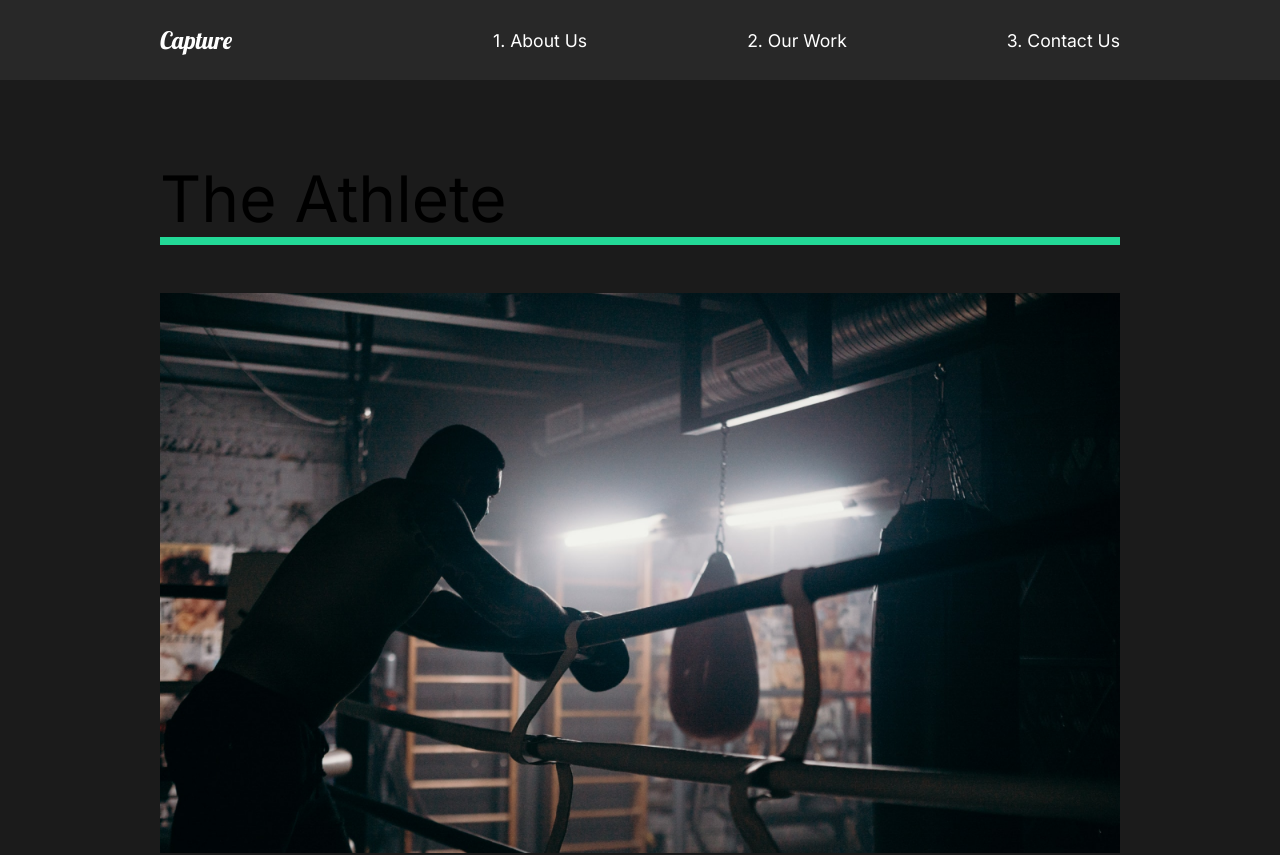
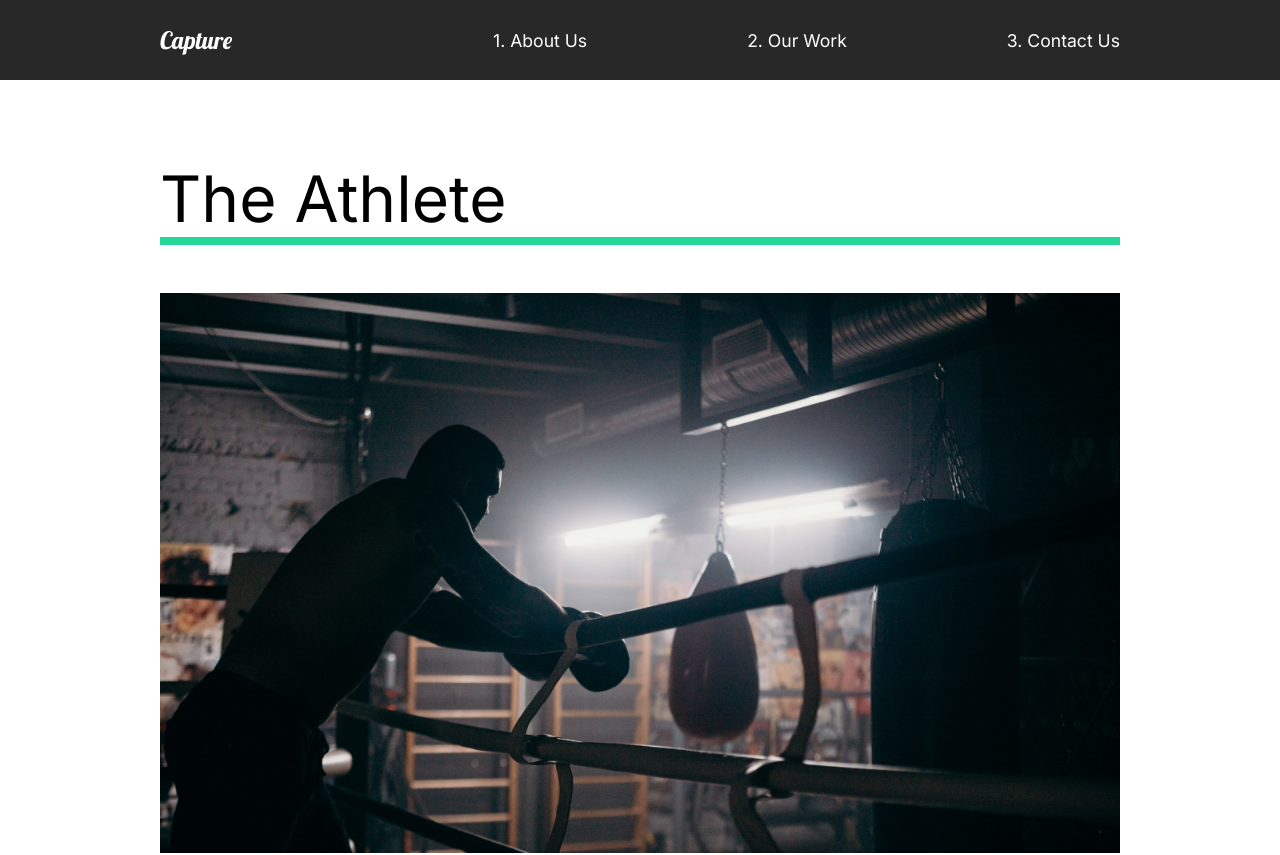
Before and after one commit to imgenu/react-capture, a React (Create React App) app: page /work in a window 1280 px wide. Shown: the top 855 px of the page. Built offline with nearby package versions, Linux system fonts and the light colour scheme.

Commit message:
18. FAQ Animation

```diff
--- a/src/animation.js
+++ b/src/animation.js
@@ -14,6 +14,7 @@
   },
   exit: {
     opacity: 0,
+    y: 300,
     transition: {
       duration: 0.5,
     },
--- a/src/components/FaqSection.js
+++ b/src/components/FaqSection.js
@@ -1,19 +1,18 @@
-import React from "react";
+import React, { useState } from "react";
 import { About } from "../styles";
 import styled from "styled-components";
-
+import Toggle from "./Toggle";
+import { AnimateSharedLayout } from "framer-motion";
 const FAQComponent = ({ questionText }) => {
   return (
-    <div className="question">
-      <h4>{questionText}</h4>
+    <Toggle title={questionText}>
       <div className="answer">
         <p>Lorem ipsum dolor sit amet.</p>
         <p>
           Lorem ipsum dolor sit, amet consectetur adipisicing elit. Optio, modi.
         </p>
       </div>
-      <div className="faq-line"></div>
-    </div>
+    </Toggle>
   );
 };
 const FaqSection = () => {
@@ -22,10 +21,12 @@
       <h2>
         Any question<span>FAQ</span>
       </h2>
-      <FAQComponent questionText={"How Do I Start?"} />
-      <FAQComponent questionText={"Daily Schedule"} />
-      <FAQComponent questionText={"Different Payment Methods"} />
-      <FAQComponent questionText={"What Product Do You Offer."} />
+      <AnimateSharedLayout>
+        <FAQComponent questionText={"How Do I Start?"} />
+        <FAQComponent questionText={"Daily Schedule"} />
+        <FAQComponent questionText={"Different Payment Methods"} />
+        <FAQComponent questionText={"What Product Do You Offer."} />
+      </AnimateSharedLayout>
     </Faq>
   );
 };
--- /dev/null
+++ b/src/components/Toggle.js
@@ -0,0 +1,14 @@
+import React, { useState } from "react";
+import { motion } from "framer-motion";
+const Toggle = ({ title, children }) => {
+  const [toggle, setToggle] = useState(true);
+  return (
+    <motion.div layout className="question" onClick={() => setToggle(!toggle)}>
+      <motion.h4 layout>{title}</motion.h4>
+      {toggle ? children : ""}
+      <div className="faq-line"></div>
+    </motion.div>
+  );
+};
+
+export default Toggle;
--- a/src/pages/OurWork.js
+++ b/src/pages/OurWork.js
@@ -7,11 +7,30 @@
 import goodtimes from "../img/goodtimes-small.png";
 import { MovieState } from "../movieState";
 import { motion } from "framer-motion";
-import { pageAnimation } from "../animation";
+import {
+  pageAnimation,
+  sliderContainer,
+  fade,
+  photoAnim,
+  lineAnim,
+  slider,
+} from "../animation";
 const OurWork = () => {
   const [movies, setMovies] = useState(MovieState);
   return (
-    <Work variants={pageAnimation} initial="hidden" animate="show" exit="exit">
+    <Work
+      style={{ background: "#fff" }}
+      variants={pageAnimation}
+      initial="hidden"
+      animate="show"
+      exit="exit"
+    >
+      <motion.div variants={sliderContainer}>
+        <Frame1 variants={slider}></Frame1>
+        <Frame2 variants={slider}></Frame2>
+        <Frame3 variants={slider}></Frame3>
+        <Frame4 variants={slider}></Frame4>
+      </motion.div>
       {movies.map((movie) => (
         <Movie name={movie.title} img={movie.mainImg} url={movie.url} />
       ))}
@@ -22,10 +41,12 @@
 const Movie = ({ name, img, url }) => {
   return (
     <StyledMovie>
-      <h2>{name}</h2>
-      <div className="line"></div>
+      <motion.h2 variants={fade}>{name}</motion.h2>
+      <motion.div variants={lineAnim} className="line"></motion.div>
       <Link to={url}>
-        <img src={img} alt={name} />
+        <Hide>
+          <motion.img variants={photoAnim} src={img} alt={name} />
+        </Hide>
       </Link>
     </StyledMovie>
   );
@@ -49,4 +70,28 @@
     object-fit: cover;
   }
 `;
+
+const Hide = styled.div`
+  overflow: hidden;
+`;
+
+//Frame Animation
+const Frame1 = styled(motion.div)`
+  position: fixed;
+  left: 0;
+  top: 10%;
+  width: 100%;
+  height: 100vh;
+  background: #fffebf;
+  z-index: 2;
+`;
+const Frame2 = styled(Frame1)`
+  background: #ff8efb;
+`;
+const Frame3 = styled(Frame1)`
+  background: #8ed2ff;
+`;
+const Frame4 = styled(Frame1)`
+  background: #8effa0;
+`;
 export default OurWork;
```
